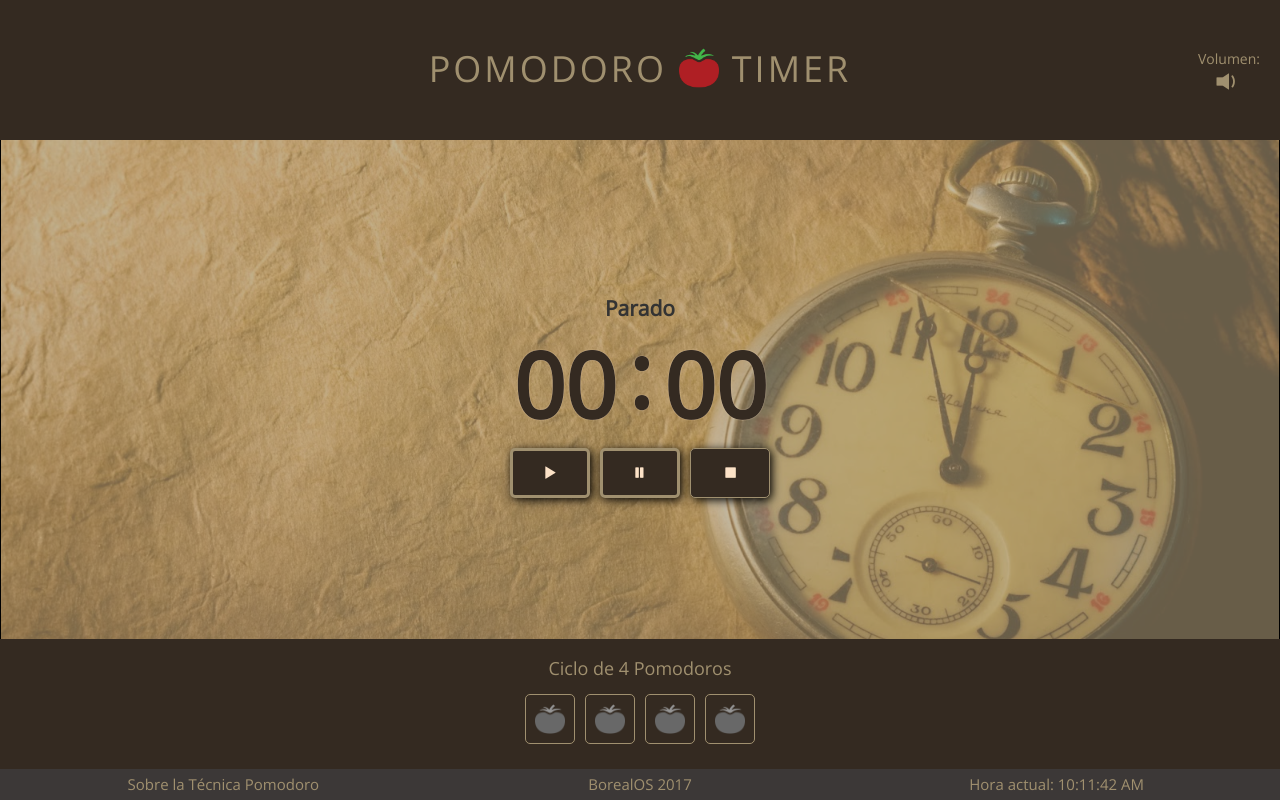
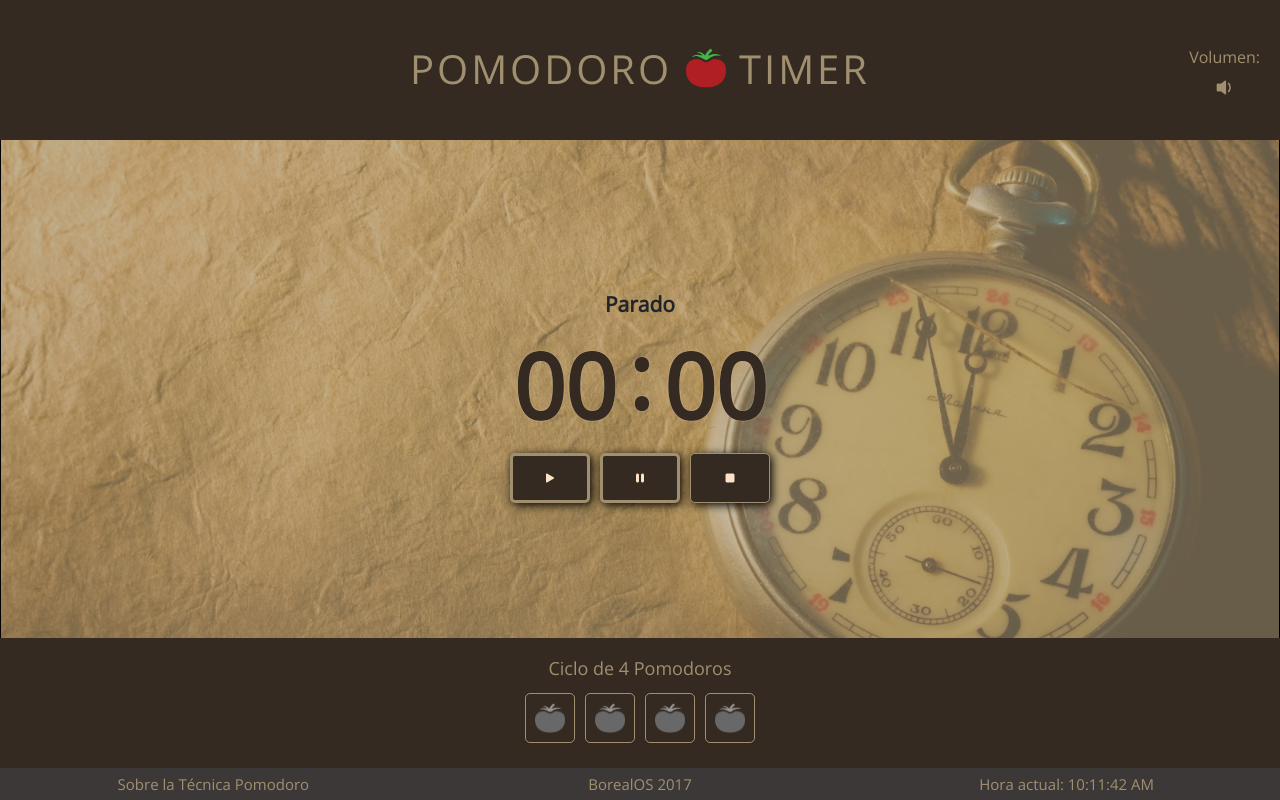
Before and after one commit to ZeroKoma/Pomodoro-Timer, a plain HTML site: page index.html in a window 1280 px wide. Drawn offline with nearby package versions, Linux system fonts and the light colour scheme.

Commit message:
Change bootstrap version to 5.1.1

```diff
--- a/index.html
+++ b/index.html
@@ -3,34 +3,31 @@
 
 <head>
     <meta charset="UTF-8">
-    <meta name="viewport" content="width=device-width, initial-scale=1.0">
+    <meta name="viewport" content="width=device-width, initial-scale=1">
     <meta http-equiv="X-UA-Compatible" content="ie=edge">
     <link rel="stylesheet" href="css/estilos.css">
     <title>Pomodoro Timer</title>
     <link rel="icon" href="img/favicon.png" type="image/png" sizes="16x16">
+    <link rel="stylesheet" href="https://cdn.jsdelivr.net/npm/bootstrap-icons@1.5.0/font/bootstrap-icons.css">
     <link href="https://fonts.googleapis.com/css?family=Open+Sans" rel="stylesheet">
-    <link rel="stylesheet" href="https://maxcdn.bootstrapcdn.com/bootstrap/3.3.7/css/bootstrap.min.css">
+    <link href="https://cdn.jsdelivr.net/npm/bootstrap@5.1.1/dist/css/bootstrap.min.css" rel="stylesheet"
+        integrity="sha384-F3w7mX95PdgyTmZZMECAngseQB83DfGTowi0iMjiWaeVhAn4FJkqJByhZMI3AhiU" crossorigin="anonymous">
 </head>
 
 <body onload="iniciar()">
     <main class="container-fluid">
-        <header class="row">
-            <div class="cabecera" class="col-xs-12 col-sm-12 col-md-12 col-lg-12">
-                <div style="position: relative;" class="col-xs-12 col-sm-12 col-md-12 col-lg-12">
-
-                    <h1 class="titulo">POMODORO <span><img class="tomatoImg" src="img/favicon.png"
-                                alt="pomodoro"></span>
+        <header class="row cabecera">
+            <div style="position: relative;" class="col-12">
+                <h1 class="titulo">POMODORO <span><img class="tomatoImg" src="img/favicon.png" alt="pomodoro"></span>
                     TIMER</h1>
                 <div class="tic-tac-on-off-position">
                     <span>Volumen:<br> </span>
-                        <span id="tictacId" class="glyphicon glyphicon-volume-down tictacStyle"></span>
-                    </div>
-
+                    <i id="tictacId" class="bi bi-volume-down-fill tictacStyle"></i>
                 </div>
             </div>
         </header>
         <section class="row">
-            <div class="col-xs-12 col-sm-12 col-md-12 col-lg-12 fondoCrono">
+            <div class="col-12 fondoCrono">
                 <div id="alarma">
                     <button id="btnAlarma">&#9200; Parar Alarma</button>
                 </div>
@@ -42,11 +39,11 @@
                 </div>
 
                 <div class="divBtnCss">
-                    <button class="btnCss" id="btnInicio"><span class="glyphicon glyphicon-play"
+                    <button class="btnCss" id="btnInicio"><span class="bi bi-play-fill"
                             aria-hidden="true"></span></button>
-                    <button class="btnCss" id="btnPausa"><span class="glyphicon glyphicon-pause"
+                    <button class="btnCss" id="btnPausa"><span class="bi bi-pause-fill"
                             aria-hidden="true"></span></button>
-                    <button class="btnCss" id="btnStop"><span class="glyphicon glyphicon-stop"
+                    <button class="btnCss" id="btnStop"><span class="bi bi-stop-fill"
                             aria-hidden="true"></span></button>
                 </div>
 
@@ -63,7 +60,7 @@
         </section>
 
         <footer class="row bottomFixed">
-            <div id="fondoCicloPomodoro" class="col-xs-12 col-sm-12 col-md-12 col-lg-12">
+            <div id="fondoCicloPomodoro" class="col-12">
 
                 <h3 id="cicloPomodoro">Ciclo de 4 Pomodoros</h3>
 
@@ -78,30 +75,32 @@
 
 
 
-            <div id="footer" class="col-xs-12 col-sm-12 col-md-12 col-lg-12">
-                <div class="col-xs-12 col-sm-4 col-md-4 col-lg-4">
+            <div id="footer" class="col-12">
+                <div class="row">
+                    <div class="col-12 col-sm-4 ">
                         <a id="btnSobre" alt="Wikipedia" href="https://es.wikipedia.org/wiki/T%C3%A9cnica_Pomodoro"
                             target="_blank" title="Wikipedia">
                             Sobre la Técnica Pomodoro
                         </a>
                     </div>
-                <div class="col-xs-12 col-sm-4 col-md-4 col-lg-4">
+                    <div class="col-12 col-sm-4">
                         <a id="btnSobre" title="BorealOS Web" target="_blank" alt="BorealOS Web"
                             href="http://www.borealos.com">BorealOS 2017</a>
                     </div>
 
-                <div class="col-xs-12 col-sm-4 col-md-4 col-lg-4">
+                    <div class="col-12 col-sm-4">
                         <span>Hora actual:</span>
                         <span id="reloj"></span>
                     </div>
-
+                </div>
             </div>
         </footer>
 
     </main>
 
-    <script src="https://ajax.googleapis.com/ajax/libs/jquery/1.12.4/jquery.min.js"></script>
-    <script src="https://maxcdn.bootstrapcdn.com/bootstrap/3.3.7/js/bootstrap.min.js"></script>
+    <script src="https://cdn.jsdelivr.net/npm/bootstrap@5.1.1/dist/js/bootstrap.bundle.min.js"
+        integrity="sha384-/bQdsTh/da6pkI1MST/rWKFNjaCP5gBSY4sEBT38Q/9RBh9AH40zEOg7Hlq2THRZ"
+        crossorigin="anonymous"></script>
     <script src="js/js_timer2.js"></script>
 </body>
 
--- a/js/js_timer2.js
+++ b/js/js_timer2.js
@@ -6,7 +6,7 @@ function iniciar() {
   let estadoStop = false;
   timer_is_on = 0; // si crono parado o no. para btn pausa.
   let ciclo = 0; // nº de pomodoros
-  let wrkTime = 25; // 25 min de estudio/trabajo
+  let wrkTime = 24; // 25 min de estudio/trabajo
   let wrkPause = 4; // 5 min de descanso
   let estadoCrono = "Parado"; // string pantalla indica trabajo o descanso
   let x; // aux para crono
@@ -402,17 +402,16 @@ function iniciar() {
       case 0:
         tictacOn = 1;
         document.getElementById("tictacId").className =
-          "glyphicon glyphicon-volume-down";
+          "bi bi-volume-down-fill";
         break;
       case 1:
         tictacOn = 2;
-        document.getElementById("tictacId").className =
-          "glyphicon glyphicon-volume-up";
+        document.getElementById("tictacId").className = "bi bi-volume-up-fill";
         break;
       case 2:
         tictacOn = 0;
         document.getElementById("tictacId").className =
-          "glyphicon glyphicon-volume-off";
+          "bi bi-volume-mute-fill";
         break;
     }
 
```
Lines whose indentation alone changed are shown as unchanged.
